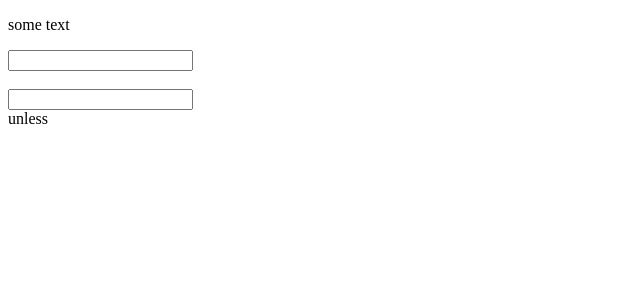
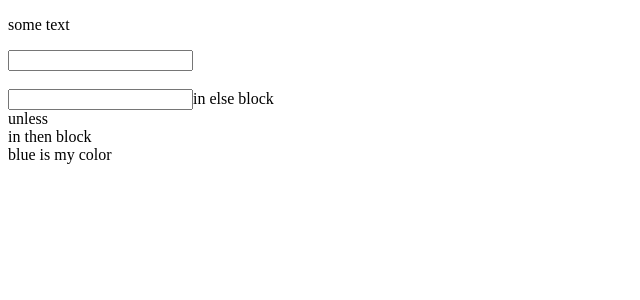
Before and after one commit to imad-razok/angularArmy, an Angular app: page / in a window 1280 px wide. Shown: the top 300 px of the page, without its empty margins (0-640 px from the left). Built offline with nearby package versions, Linux system fonts and the light colour scheme.

Commit message:
directives 2

```diff
--- a/src/app/app.component.html
+++ b/src/app/app.component.html
@@ -3,5 +3,14 @@
 <input appRandomColor type="text" />
 <br /><br />
 <input type="text" [(ngModel)]="name" />
-<div *ngIf="name">ng if</div>
+<div *ngIf="name; then thenBlock; else elseBlock">ng if</div>
+<br />
+<ng-template #thenBlock>in then block</ng-template>
+<ng-template #elseBlock>in else block</ng-template>
+
 <div *appUnless="name">unless</div>
+<ng-container *ngTemplateOutlet="thenBlock"></ng-container>
+<ng-template #myColor let-mColor="color">
+  <div>{{ mColor }} is my color</div>
+</ng-template>
+<ng-container *ngTemplateOutlet="myColor; context: ctx"></ng-container>
--- a/src/app/app.component.ts
+++ b/src/app/app.component.ts
@@ -11,4 +11,5 @@ interface Student {
 })
 export class AppComponent {
   name: string;
+  ctx = { "color": "blue" };
 }
```
